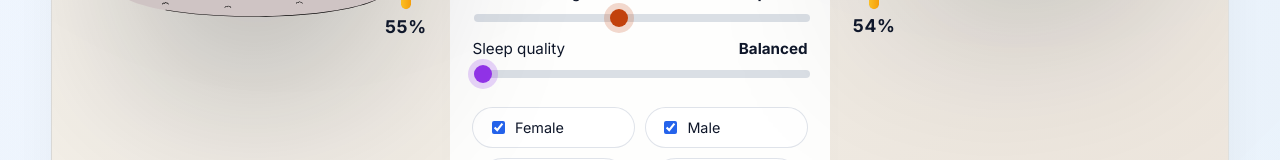
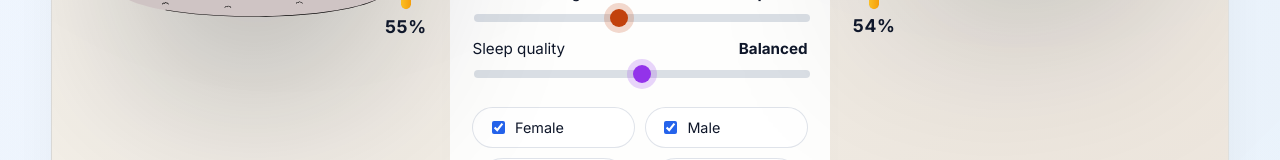
Before and after one commit to joaovarela14/VI, a React (Vite) app in the folder remote-mental-health-viz/: page / in a window 1280 px wide. Shown: the part 627-787 px from the top of the page. Built offline with nearby package versions, Linux system fonts and the light colour scheme.

Commit message:
refactor: Adjust sleep influence calculation and update slider range for improved accuracy

```diff
--- a/remote-mental-health-viz/src/components/StressPersonaHero.jsx
+++ b/remote-mental-health-viz/src/components/StressPersonaHero.jsx
@@ -161,7 +161,7 @@ function StressPersonaHero({ data = [], copy = {}, theme = 'light' }) {
     const sliderInfluence =
       ((hours - DEFAULTS.hours) / 20) * 25 +
       ((meetings - DEFAULTS.meetings) / 8) * 18 -
-      ((sleepFocus - DEFAULTS.sleep) / 1) * 22
+      ((sleepFocus - DEFAULTS.sleep) / 2) * 22
 
     const computeScore = (predicate) => {
       const rows = sanitizedRows.filter(predicate)
@@ -311,8 +311,8 @@ function StressPersonaHero({ data = [], copy = {}, theme = 'light' }) {
               <input
                 id="sleep-slider"
                 type="range"
-                min="3"
-                max="1"
+                min="1"
+                max="3"
                 step="1"
                 value={sleepFocus}
                 onChange={(event) => setSleepFocus(Number.parseInt(event.target.value, 10))}
```
